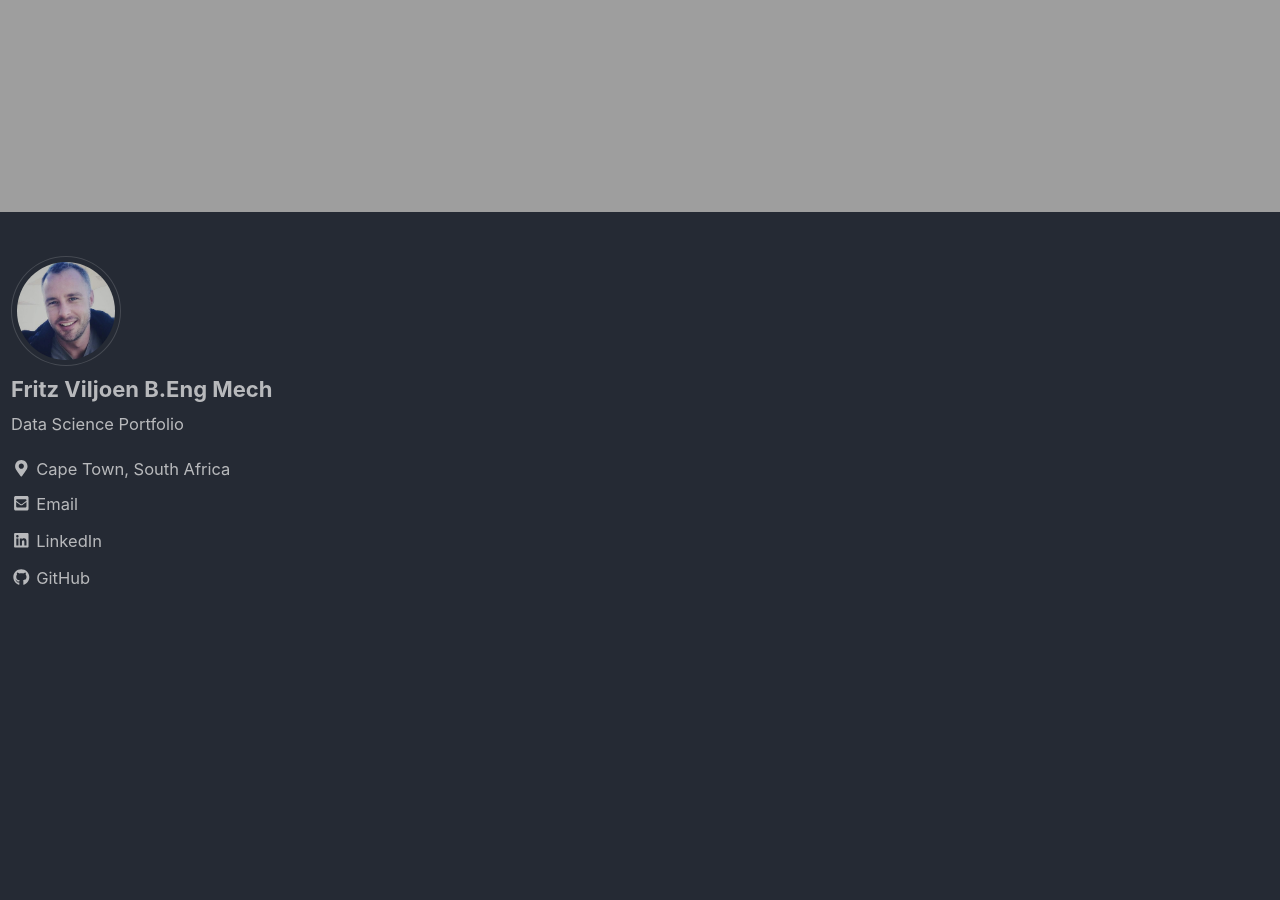
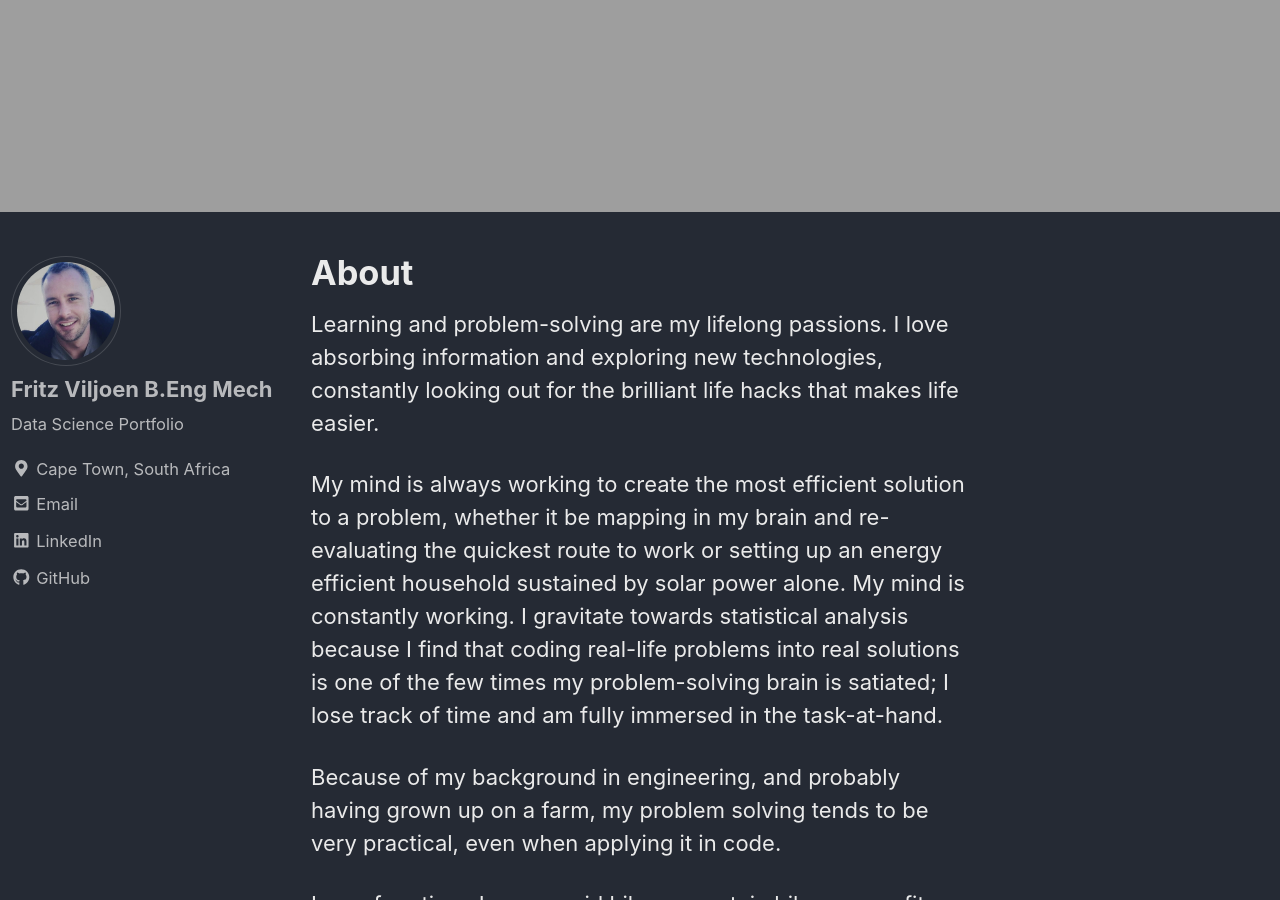
Before and after one commit to FritzViljoen/FritzViljoen.github.io, a Jekyll site: the page built from _pages/about.md, in a window 1280 px wide and 900 px high, scrolled down 848 px. Built offline with Jekyll 4.4.1, drawn with Linux system fonts in a browser that asks for light colours; nearby versions of some CDN libraries.

Commit message:
roll back

```diff
--- a/_sass/minimal-mistakes/_page.scss
+++ b/_sass/minimal-mistakes/_page.scss
@@ -23,14 +23,12 @@
 .page {
   @include breakpoint($large) {
     float: right;
-    //width: calc(100% - #{$right-sidebar-width-narrow});
-    width: 100%;
+    width: calc(100% - #{$right-sidebar-width-narrow});
     padding-right: $right-sidebar-width-narrow;
   }
 
   @include breakpoint($x-large) {
-    //width: calc(100% - #{$right-sidebar-width});
-    width: 100%;
+    width: calc(100% - #{$right-sidebar-width});
     padding-right: $right-sidebar-width;
   }
 
```
